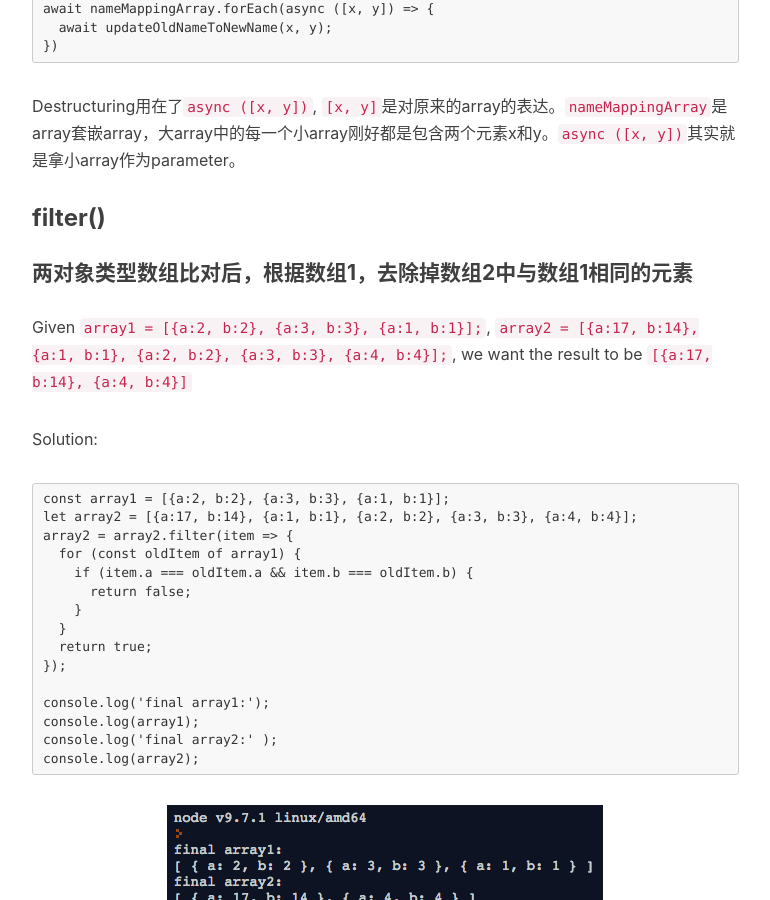
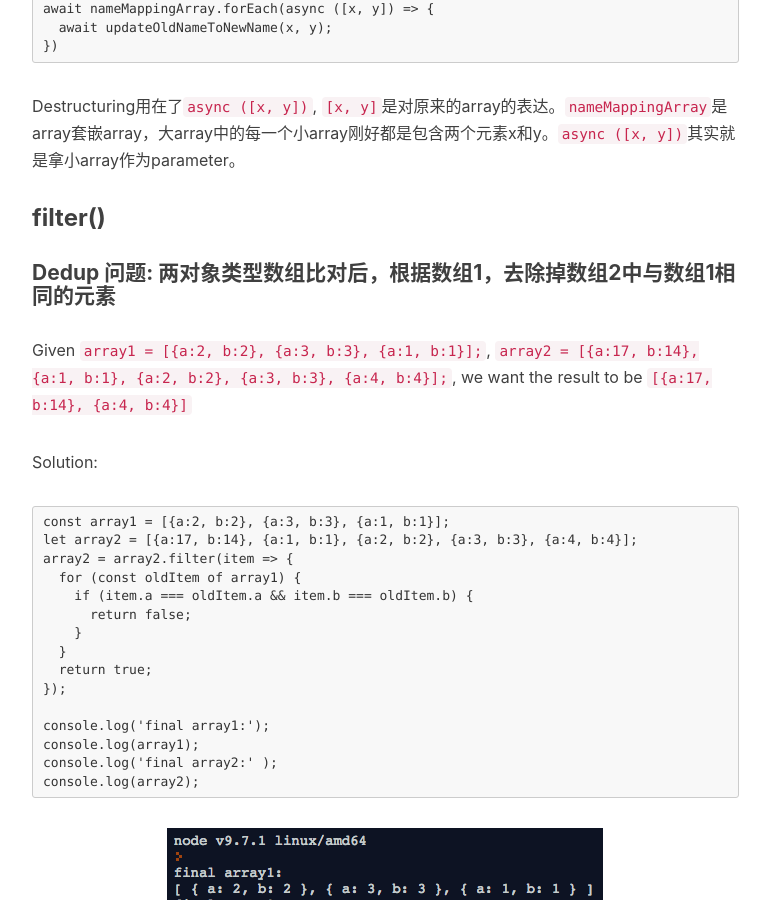
Before and after one commit to starwavelin/starwavelin.github.io, a Jekyll site: the page built from _posts/2019-02-17-javascript-tips.md, in a window 1280 px wide and 900 px high, scrolled down 2283 px. Shown: the whole window, without its empty margins (233-1003 px from the left). Built offline with Jekyll 4.4.1, drawn with Linux system fonts in a browser that asks for light colours; nearby versions of some CDN libraries; comment, search, counter and statistics services are not loaded.

Commit message:
enhance 20190217 js tips

```diff
--- a/_posts/2019-02-17-javascript-tips.md
+++ b/_posts/2019-02-17-javascript-tips.md
@@ -69,7 +69,7 @@ await nameMappingArray.forEach(async ([x, y]) => {
 Destructuring用在了`async ([x, y])`, `[x, y]`是对原来的array的表达。`nameMappingArray`是array套嵌array，大array中的每一个小array刚好都是包含两个元素x和y。`async ([x, y])`其实就是拿小array作为parameter。
 
 ### filter()
-#### 两对象类型数组比对后，根据数组1，去除掉数组2中与数组1相同的元素
+#### Dedup 问题: 两对象类型数组比对后，根据数组1，去除掉数组2中与数组1相同的元素
 Given `array1 = [{a:2, b:2}, {a:3, b:3}, {a:1, b:1}];`, `array2 = [{a:17, b:14}, {a:1, b:1}, {a:2, b:2}, {a:3, b:3}, {a:4, b:4}];`, we want the result to be `[{a:17, b:14}, {a:4, b:4}]`
 
 Solution:
```
